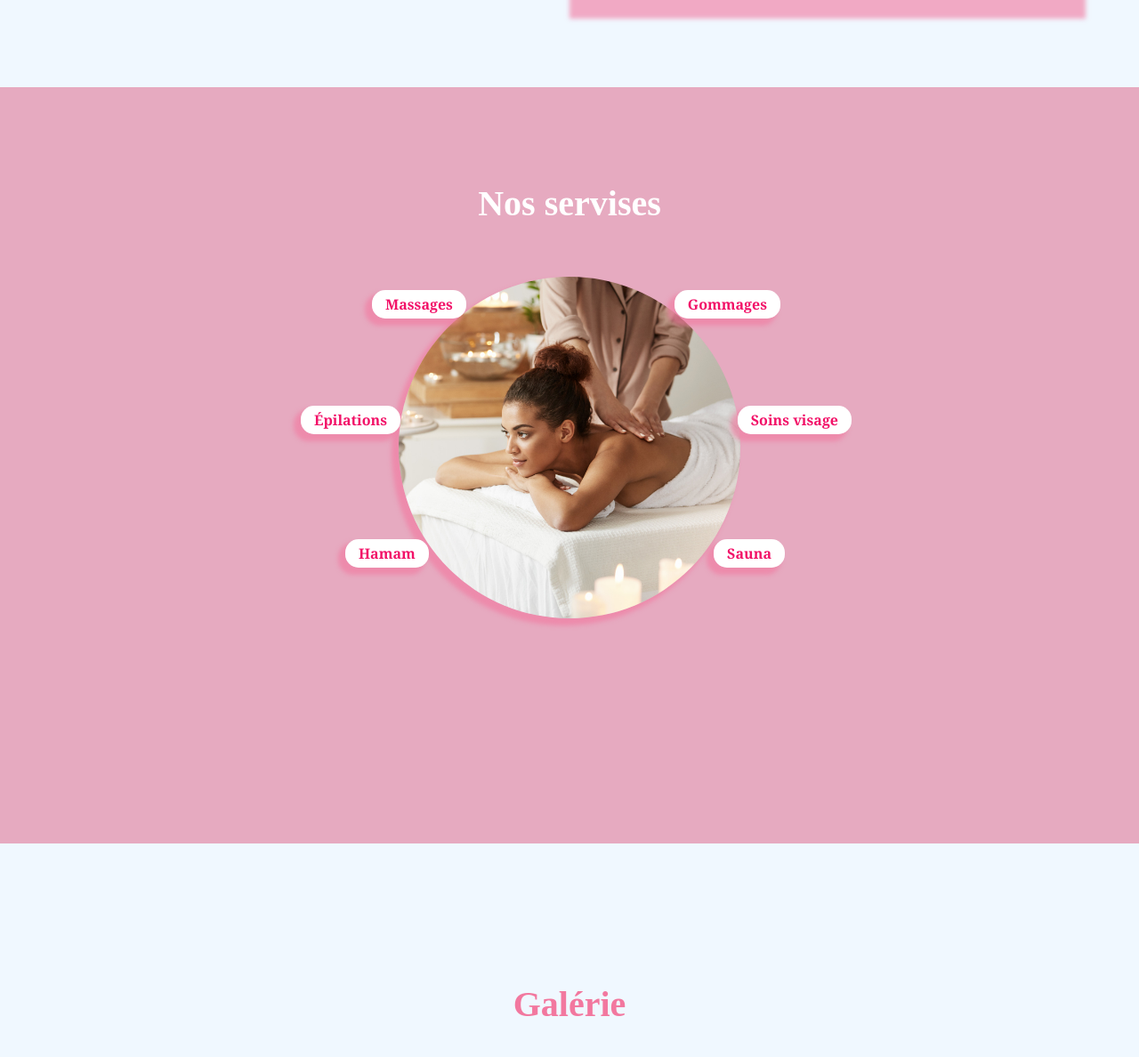
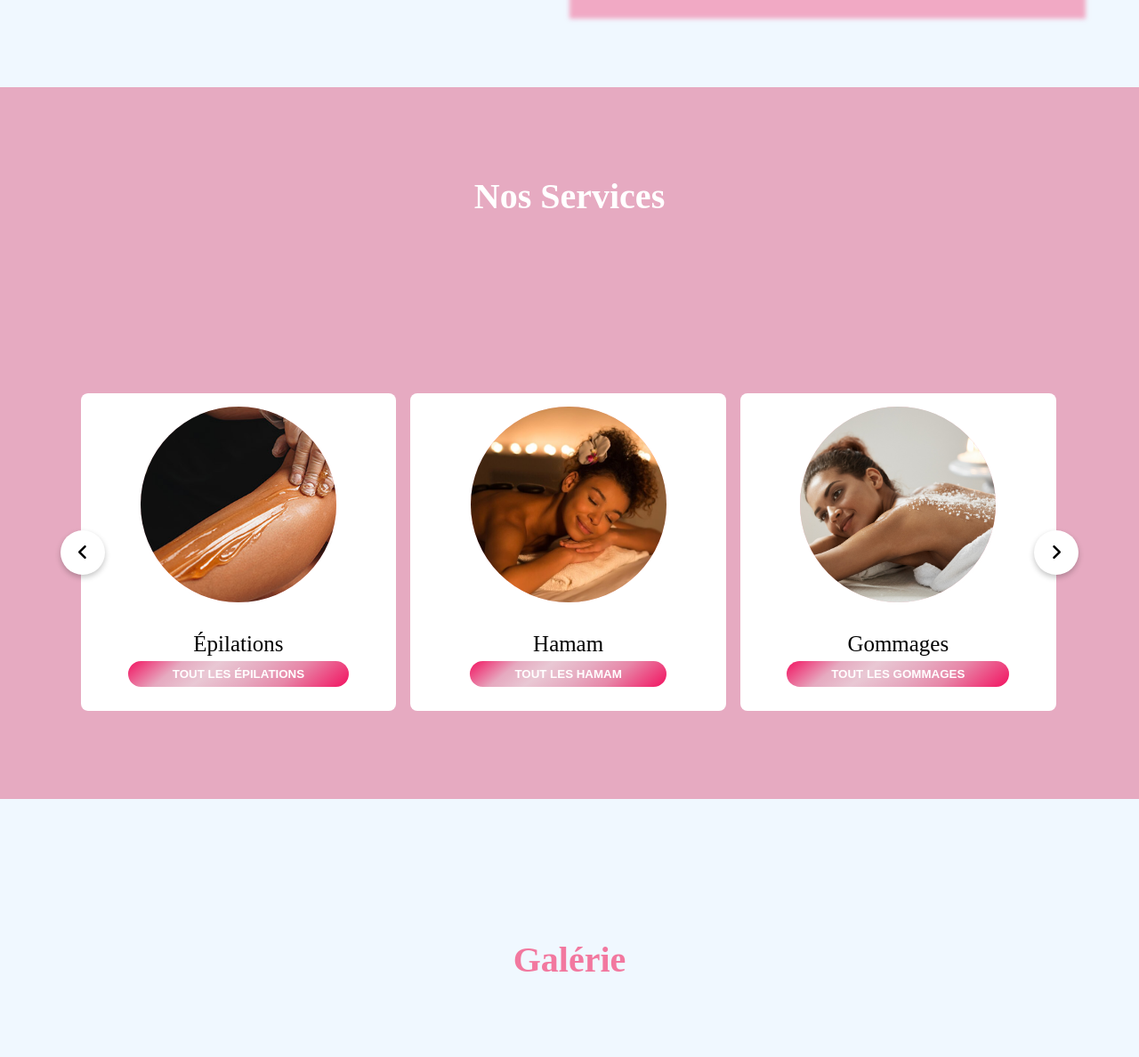
Before and after one commit to A-ArthurKing/A-ArthurKing.github.io, a PHP site: page / in a window 1280 px wide. Shown: the part 1512-2700 px from the top of the page at 89% size. Run offline with PHP 8.4, Linux system fonts and the light colour scheme; some libraries are stand-ins or nearby versions; some web fonts are replaced.

Commit message:
Dépot 23 avec modification de la page Services

```diff
--- a/css/Style.css
+++ b/css/Style.css
@@ -12,6 +12,9 @@
     font-family: "Million Harmony";
     src: url("/Police\ d\'écriture/Million Harmony.otf") format("opentype");
 }
+
+@import url('https://fonts.googleapis.com/css2?family=Poppins:wght@400;500;600&display=swap');
+
 
 /*!
 =================================================================================================================================
@@ -389,6 +392,12 @@
     box-shadow: -18px 21px 5px 2px rgba(242, 120, 159, 0.61);
     -webkit-box-shadow: -18px 21px 5px 2px rgba(242, 120, 159, 0.61);
     -moz-box-shadow: -18px 21px 5px 2px rgba(242, 120, 159, 0.61);
+    transition: all 0.6s ease-out;
+}
+
+.propos-img img:hover {
+    transform: scale();
+    transition: all 0.6s ease-out;
 }
 
 /*
@@ -456,99 +465,153 @@
 =================================================================================================================================
 */
 
+
 .services {
-    height: 100vh;
-    width: 100vw;
-    max-width: 100%;
-    max-height: 100%;
-    background-color: #e6aac0;
-    padding-top: 50px;
     display: flex;
     flex-wrap: wrap;
-    align-items: flex-end;
-    align-content: flex-end;
+    padding: 0 35px;
+    align-items: center;
+    justify-content: center;
+    min-height: 100vh;
+    background-color: #e6aac1;
 }
 
-div.services-txt {
+
+.service-txt {
     height: 20%;
     width: 100vw;
+    display: flex;
+    justify-content: center;
+    align-items: flex-end;
+}
+
+.service-txt h1 {
+    font-size: 40px;
+    color: white;
+}
+
+.wrapper {
+    max-width: 1100px;
+    width: 100%;
+    position: relative;
+    margin: auto;
+}
+
+.wrapper i {
+    top: 50%;
+    height: 50px;
+    width: 50px;
+    cursor: pointer;
+    font-size: 1.25rem;
+    position: absolute;
+    text-align: center;
+    line-height: 50px;
+    background: #fff;
+    border-radius: 50%;
+    box-shadow: 0 3px 6px rgba(0, 0, 0, 0.23);
+    transform: translateY(-50%);
+    transition: transform 0.1s linear;
+}
+
+.wrapper i:active {
+    transform: translateY(-50%) scale(0.85);
+}
+
+.wrapper i:first-child {
+    left: -22px;
+}
+
+.wrapper i:last-child {
+    right: -22px;
+}
+
+.wrapper .carousel {
+    display: grid;
+    grid-auto-flow: column;
+    grid-auto-columns: calc((100% / 3) - 12px);
+    overflow-x: auto;
+    scroll-snap-type: x mandatory;
+    gap: 16px;
+    border-radius: 8px;
+    scroll-behavior: smooth;
+    scrollbar-width: none;
+}
+
+.carousel::-webkit-scrollbar {
+    display: none;
+}
+
+.carousel.no-transition {
+    scroll-behavior: auto;
+}
+
+.carousel.dragging {
+    scroll-snap-type: none;
+    scroll-behavior: auto;
+}
+
+.carousel.dragging .card {
+    cursor: grab;
+    user-select: none;
+}
+
+.carousel :where(.card, .img) {
     display: flex;
     justify-content: center;
     align-items: center;
 }
 
-.services-txt h1 {
-    font-size: 40px;
-    color: white;
+.carousel .card {
+    scroll-snap-align: start;
+    height: 342px;
+    list-style: none;
+    background: #fff;
+    cursor: pointer;
+    padding-bottom: 15px;
+    flex-direction: column;
+    border-radius: 8px;
 }
 
-div.box-service {
-    height: 80%;
-    width: 100vw;
-    max-width: 100%;
-    display: flex;
+.carousel .card .img {
+    background: pink;
+    height: 225px;
+    width: 225px;
+    border-radius: 50%;
 }
 
-div.img-services {
-    height: 30vw;
-    width: 30vw;
-    max-width: 100%;
+.card .img img {
+    width: 220px;
+    height: 220px;
     border-radius: 50%;
-    display: flex;
-    margin: 3px auto;
-    position: relative;
-    background-image: url(../images/massage.jpg);
-    background-position: right;
-    background-size: cover;
-    box-shadow: -6px 6px 5px 2px rgba(242, 120, 159, 0.61);
+    object-fit: cover;
+    border: 4px solid #fff;
 }
 
-.img-services ul li a {
-    background-color: white;
-    color: #f21268;
-    padding: 5px 15px;
-    border-radius: 15px;
-    font-family: Cambria, Cochin, Georgia, Times, 'Times New Roman', serif;
-    font-weight: bolder;
+.carousel .card h2 {
+    font-weight: 500;
+    font-size: 1.56rem;
+    margin: 30px 0 5px;
 }
 
-.img-services ul li a {
-    box-shadow: -6px 6px 5px 2px rgba(242, 120, 159, 0.61);
+.carousel .card span {
+    color: #6A6D78;
+    font-size: 1.31rem;
 }
 
-.img-services li {
-    position: absolute;
+.btnvr {
+    color: white;
+    background: rgb(242, 18, 96);
+    background: linear-gradient(140deg, rgba(242, 18, 96, 1) 0%, rgba(230, 170, 192, 1) 22%, rgba(233, 200, 212, 1) 37%, rgba(230, 170, 192, 1) 56%, rgba(231, 135, 168, 1) 72%, rgba(242, 18, 96, 1) 100%);
+    font-weight: bold;
+    border-radius: 15PX;
+    padding: 7px 50px;
+    transition: all 0.3s ease-in-out;
 }
 
-.img-services ul :nth-child(1) {
-    top: 20px;
-    left: -30px;
-}
-
-.img-services ul :nth-child(2) {
-    top: 150px;
-    left: -110px;
-}
-
-.img-services ul :nth-child(3) {
-    top: 300px;
-    left: -60px;
-}
-
-.img-services ul :nth-child(4) {
-    top: 20px;
-    right: -45px;
-}
-
-
-.img-services ul :nth-child(5) {
-    top: 150px;
-    right: -125px;
-}
-
-.img-services ul :nth-child(6) {
-    top: 300px;
-    right: -50px;
+.btnvr:hover {
+    color: white;
+    transition: all 0.3s ease-in-out;
+    box-shadow: 0 0 10px 5px white;
 }
 
 /*
--- a/index.html
+++ b/index.html
@@ -85,25 +85,52 @@
     </section>
 
     <!-- A-propos end -->
-    <!--Services-->
+
+
+    <!--Services Start-->
     <section class="services" id="Nos services">
-        <div class="services-txt">
-            <h1>Nos servises</h1>
+        <div class="service-txt">
+            <h1>Nos Services</h1>
         </div>
-        <div class="box-service">
-            <div class="img-services">
-                <ul>
-                    <li><a>Massages</a></li>
-                    <li><a>Épilations</a></li>
-                    <li><a>Hamam</a></li>
-                    <li><a>Gommages</a></li>
-                    <li><a>Soins visage</a></li>
-                    <li><a>Sauna</a></li>
-                </ul>
-            </div>
+        <div class="wrapper">
+            <i id="left" class="fa-solid fa-angle-left"></i>
+            <ul class="carousel">
+                <li class="card">
+                    <div class="img"><img src="./images/petiteimg_massage.jpg" alt="massage" draggable="false"></div>
+                    <h2>Massages</h2>
+                    <input type="button" id="" class="btnvr" value="TOUT LES MASSAGES">
+                </li>
+                <li class="card">
+                    <div class="img"><img src="./images/petiteimgepilation.jpg" alt="Épilations" draggable="false">
+                    </div>
+                    <h2>Épilations</h2>
+                    <input type="button" id="" class="btnvr" value="TOUT LES ÉPILATIONS">
+                </li>
+                <li class="card">
+                    <div class="img"><img src="./images/bg10.jpg" alt="Hamam" draggable="false"></div>
+                    <h2>Hamam</h2>
+                    <input type="button" id="" class="btnvr" value="TOUT LES HAMAM">
+                </li>
+                <li class="card">
+                    <div class="img"><img src="./images/yy.jpg" alt="Gommages" draggable="false"></div>
+                    <h2>Gommages</h2>
+                    <input type="button" id="" class="btnvr" value="TOUT LES GOMMAGES">
+                </li>
+                <li class="card">
+                    <div class="img"><img src="./images/soinsvisage.jpg" alt="Soins visage" draggable="false"></div>
+                    <h2>Soins visage</h2>
+                    <input type="button" id="" class="btnvr" value="TOUT LES SOINS VISAGES">
+                </li>
+                <li class="card">
+                    <div class="img"><img src="./images/Sauna.jpg" alt="Sauna" draggable="false"></div>
+                    <h2>Sauna</h2>
+                    <input type="button" id="" class="btnvr" value="TOUT LES SAUNA">
+                </li>
+            </ul>
+            <i id="right" class="fa-solid fa-angle-right"></i>
         </div>
     </section>
-    <!--Services-->
+    <!--Services End-->
 
     <!--Galérie Start-->
     <section id="galérie">
```
Also changed, not shown: css/Style.responsive.css (+24 -29 lines), css/rdv.css (+3 -4 lines), js/Index.js (+95 -0 lines).
